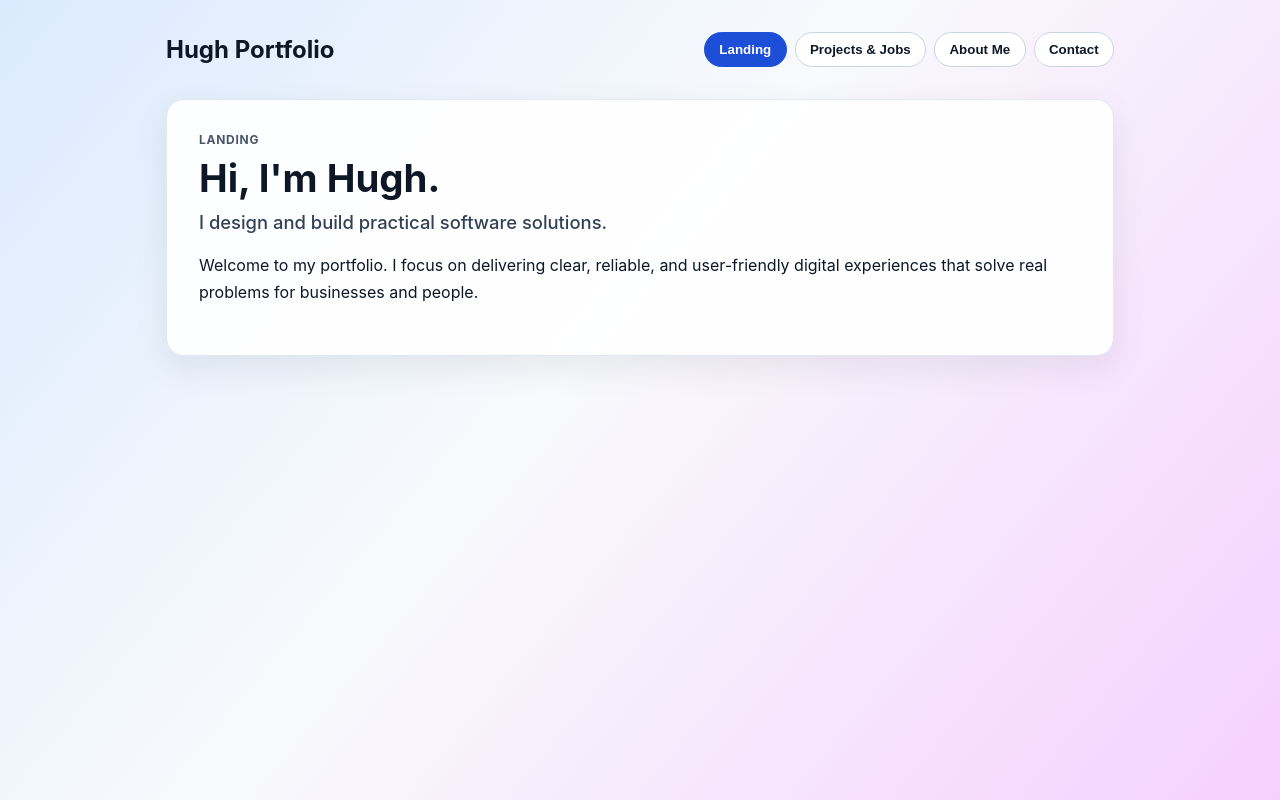
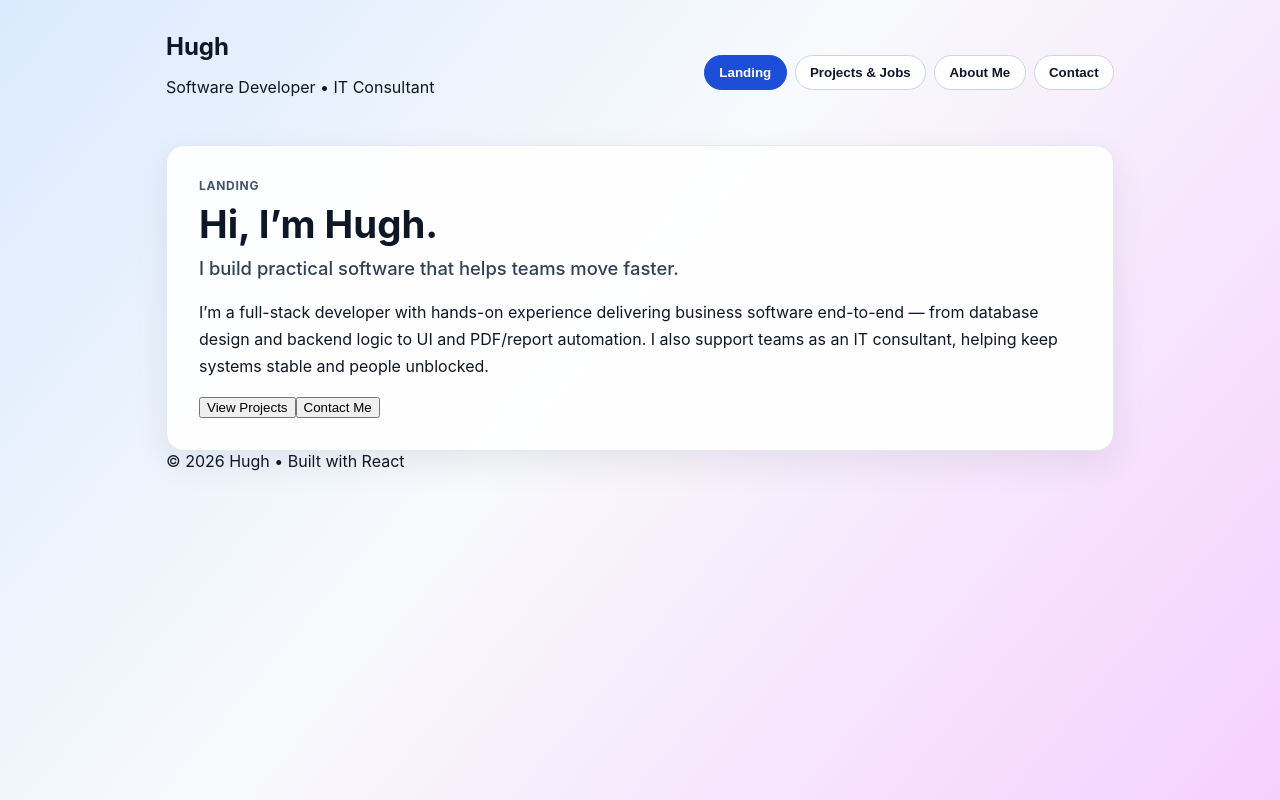
Before and after one commit to alphaaa77/portfoliowebsite, a React (Create React App) app in the folder portfolio/: page / in a window 1280 px wide. Built offline with nearby package versions, Linux system fonts and the light colour scheme.

Commit message:
Updated App.js
Updated it for new layout, base layout hopefully

```diff
--- a/portfolio/src/App.js
+++ b/portfolio/src/App.js
@@ -1,4 +1,4 @@
-import { useState } from 'react';
+import { useMemo, useState } from 'react';
 import './App.css';
 
 const pages = [
@@ -8,44 +8,52 @@ const pages = [
   { key: 'contact', label: 'Contact' },
 ];
 
-const content = {
-  home: {
-    title: "Hi, I'm Hugh.",
-    subtitle: 'I design and build practical software solutions.',
-    body: 'Welcome to my portfolio. I focus on delivering clear, reliable, and user-friendly digital experiences that solve real problems for businesses and people.',
+const projectCards = [
+  {
+    title: 'Anchor Steel — Internal Operations Suite',
+    tag: 'Full stack • VB.NET • PostgreSQL • PDFSharp',
+    body:
+      'Built internal tools for inventory, dispatch, document generation, and operational reporting. Focused on reliability, speed, and clean workflows for non-technical users.',
   },
-  projects: {
-    title: 'Projects & Jobs',
-    subtitle: 'A snapshot of work I have undertaken.',
-    body: 'More information coming soon!',
+  {
+    title: 'Inventory & Stocktake System',
+    tag: 'PostgreSQL • Reporting • Automation',
+    body:
+      'Database-driven stocktake sessions, delivery tracking, usage calculations, and PDF summaries. Designed to reduce “ghost stock” and speed up reconciliation.',
   },
-  about: {
-    title: 'About Me',
-    subtitle: 'More than just an IT professional.',
-    body: 'I enjoy helping people turn ideas into products they can actually use. I value communication, empathy, and consistency, so clients always know who they are working with and where things stand.',
+  {
+    title: 'Delivery Dockets + Document Automation',
+    tag: 'PDF generation • Data integration',
+    body:
+      'Automated generation and merging of delivery dockets and supporting documents (e.g., MTCs) based on job/schedule selections.',
   },
-  contact: {
-    title: 'Contact Me',
-    subtitle: "Let's connect.",
-    body: 'Email: you@example.com\nPhone: +1 (000) 000-0000\nLinkedIn: linkedin.com/in/yourprofile\nGitHub: github.com/alphaaa77',
-  },
-};
+];
 
 function App() {
   const [activePage, setActivePage] = useState('home');
-  const currentPage = content[activePage];
+
+  const currentLabel = useMemo(
+    () => pages.find((p) => p.key === activePage)?.label ?? '',
+    [activePage]
+  );
 
   return (
     <div className="app-shell">
       <header className="top-bar">
-        <h1 className="brand">Hugh Portfolio</h1>
+        <div className="brand-wrap">
+          <h1 className="brand">Hugh</h1>
+          <p className="brand-subtitle">Software Developer • IT Consultant</p>
+        </div>
+
         <nav aria-label="Main navigation">
           <ul className="nav-list">
             {pages.map((page) => (
               <li key={page.key}>
                 <button
+                  type="button"
                   className={`nav-button ${activePage === page.key ? 'active' : ''}`}
                   onClick={() => setActivePage(page.key)}
+                  aria-current={activePage === page.key ? 'page' : undefined}
                 >
                   {page.label}
                 </button>
@@ -56,11 +64,103 @@ function App() {
       </header>
 
       <main className="content-card">
-        <p className="eyebrow">{pages.find((page) => page.key === activePage)?.label}</p>
-        <h2>{currentPage.title}</h2>
-        <h3>{currentPage.subtitle}</h3>
-        <p className="description">{currentPage.body}</p>
+        <p className="eyebrow">{currentLabel}</p>
+
+        {activePage === 'home' && (
+          <section className="fade-in">
+            <h2>Hi, I’m Hugh.</h2>
+            <h3>I build practical software that helps teams move faster.</h3>
+
+            <p className="description">
+              I’m a full-stack developer with hands-on experience delivering business software end-to-end —
+              from database design and backend logic to UI and PDF/report automation. I also support teams
+              as an IT consultant, helping keep systems stable and people unblocked.
+            </p>
+
+            <div className="cta-row">
+              <button className="primary-cta" onClick={() => setActivePage('projects')}>
+                View Projects
+              </button>
+              <button className="secondary-cta" onClick={() => setActivePage('contact')}>
+                Contact Me
+              </button>
+            </div>
+          </section>
+        )}
+
+        {activePage === 'projects' && (
+          <section className="fade-in">
+            <h2>Projects & Jobs</h2>
+            <h3>A snapshot of work I’ve undertaken.</h3>
+
+            <div className="card-grid">
+              {projectCards.map((p) => (
+                <article key={p.title} className="mini-card">
+                  <p className="mini-tag">{p.tag}</p>
+                  <h4 className="mini-title">{p.title}</h4>
+                  <p className="mini-body">{p.body}</p>
+                </article>
+              ))}
+            </div>
+
+            <p className="muted">
+              More detailed case studies (screenshots + architecture breakdowns) coming soon.
+            </p>
+          </section>
+        )}
+
+        {activePage === 'about' && (
+          <section className="fade-in">
+            <h2>About Me</h2>
+            <h3>Developer-first, but I care about the people using the system.</h3>
+
+            <p className="description">
+              I like turning messy real-world processes into clean, reliable software. I’m big on
+              communication, clarity, and building tools that feel “obvious” to use — especially for
+              teams that don’t want to think about tech all day.
+              {'\n\n'}
+              Outside of dev work, I enjoy continuous learning and refining how I solve problems — whether
+              that’s system design, UI/UX, or automation that saves people hours each week.
+            </p>
+          </section>
+        )}
+
+        {activePage === 'contact' && (
+          <section className="fade-in">
+            <h2>Contact</h2>
+            <h3>Let’s connect.</h3>
+
+            <div className="contact-list">
+              <div className="contact-item">
+                <span className="contact-label">Email: </span>
+                <a className="contact-link" href="mailto:hugh@devtechsolutions.au">
+                  hugh@devtechsolutions.au
+                </a>
+              </div>
+
+              <div className="contact-item">
+                <span className="contact-label">GitHub: </span>
+                <a className="contact-link" href="https://github.com/alphaaa77" target="_blank" rel="noreferrer">
+                  github.com/alphaaa77
+                </a>
+              </div>
+
+              <div className="contact-item">
+                <span className="contact-label">LinkedIn: </span>
+                <span className="muted">Add when ready</span>
+              </div>
+            </div>
+
+            <p className="muted">
+              Prefer a quick message? Email is best — I usually reply within a day.
+            </p>
+          </section>
+        )}
       </main>
+
+      <footer className="footer">
+        <span>© {new Date().getFullYear()} Hugh • Built with React</span>
+      </footer>
     </div>
   );
 }
```
